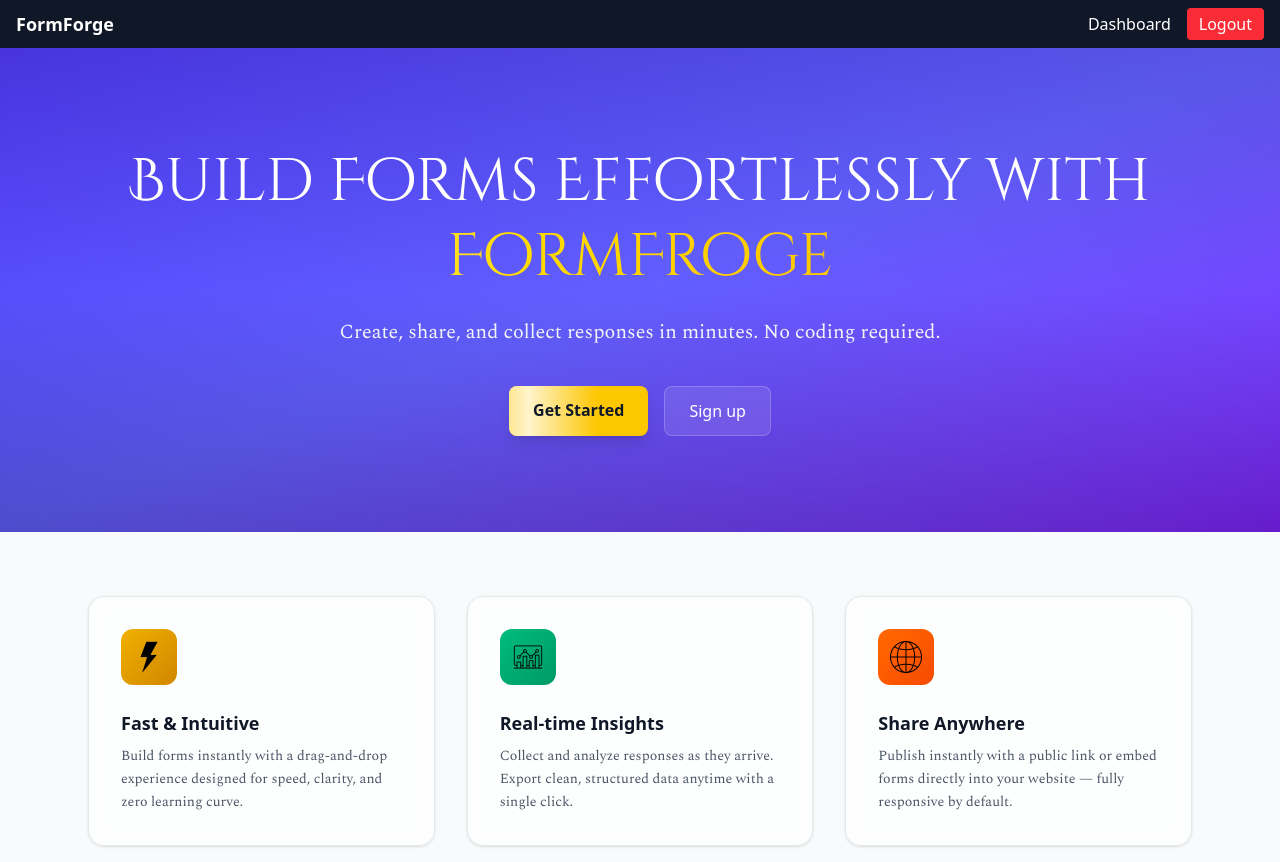
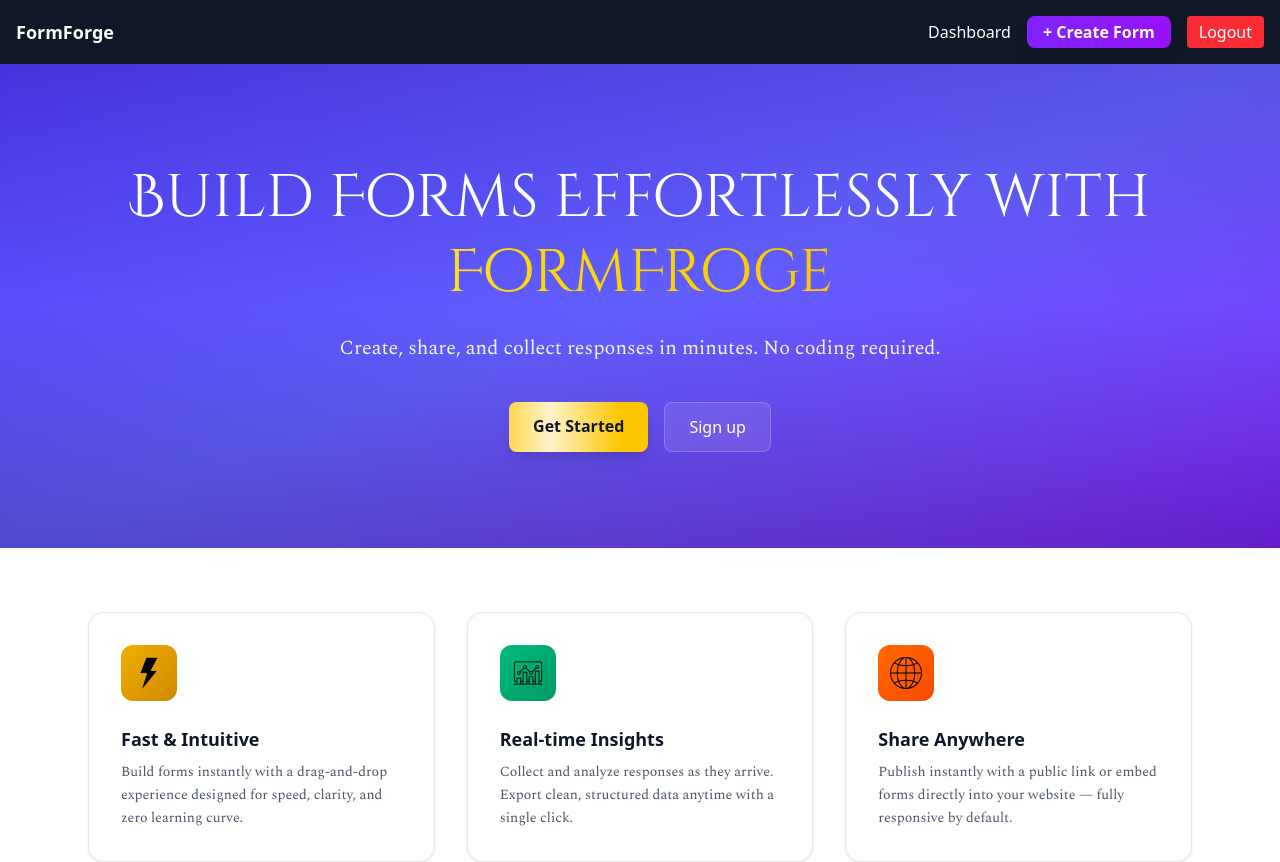
Before and after one commit to Ashish93-mrx/Form-forge, a React (Vite) app: page / in a window 1280 px wide. Shown: the top 862 px of the page. Built offline with nearby package versions, Linux system fonts and the light colour scheme; no server answers; sample sign-in values are in the browser's storage; a web font is replaced by a local one.

Commit message:
added create form button

```diff
--- a/src/components/Navbar.tsx
+++ b/src/components/Navbar.tsx
@@ -11,15 +11,25 @@ export default function Navbar() {
         FormForge
       </Link>
 
-      <div className="space-x-4">
+      <div className="flex items-center space-x-4 my-2">
         {user ? (
           <>
-          {location.pathname !== "/dashboard" && (
-            <Link to="/dashboard">Dashboard</Link>
+            {location.pathname !== "/dashboard" && (
+              <Link to="/dashboard" className="hover:text-gray-300 transition">
+                Dashboard
+              </Link>
+            )}
+            {location.pathname !== "/form/create" && (
+              <Link
+                to="/form/create"
+                className="bg-gradient-to-r from-violet-600 to-purple-600 hover:from-violet-700 hover:to-purple-700 px-4 py-1 rounded-lg font-semibold transition shadow-lg"
+              >
+                + Create Form
+              </Link>
             )}
             <button
               onClick={logout}
-              className="bg-red-500 cursor-pointer px-3 py-1 rounded"
+              className="bg-red-500 hover:bg-red-600 cursor-pointer px-3 py-1 rounded transition"
             >
               Logout
             </button>
@@ -27,10 +37,14 @@ export default function Navbar() {
         ) : (
           <>
             {location.pathname !== "/login" && (
-              <Link to="/login">Login</Link>
+              <Link to="/login" className="hover:text-gray-300 transition">
+                Login
+              </Link>
             )}
             {location.pathname !== "/signup" && (
-              <Link to="/signup">Signup</Link>
+              <Link to="/signup" className="hover:text-gray-300 transition">
+                Signup
+              </Link>
             )}
           </>
         )}
--- a/src/pages/Home.tsx
+++ b/src/pages/Home.tsx
@@ -43,7 +43,7 @@ export default function Home() {
         </div>
       </header>
 
-      <section className="flex-1 py-16 bg-gray-50">
+      <section className="flex-1 py-16 bg-white border-b border-gray-200">
         <div className="max-w-6xl mx-auto px-6">
           <div className="grid gap-8 md:grid-cols-3">
             {/* Card 1 */}
```
